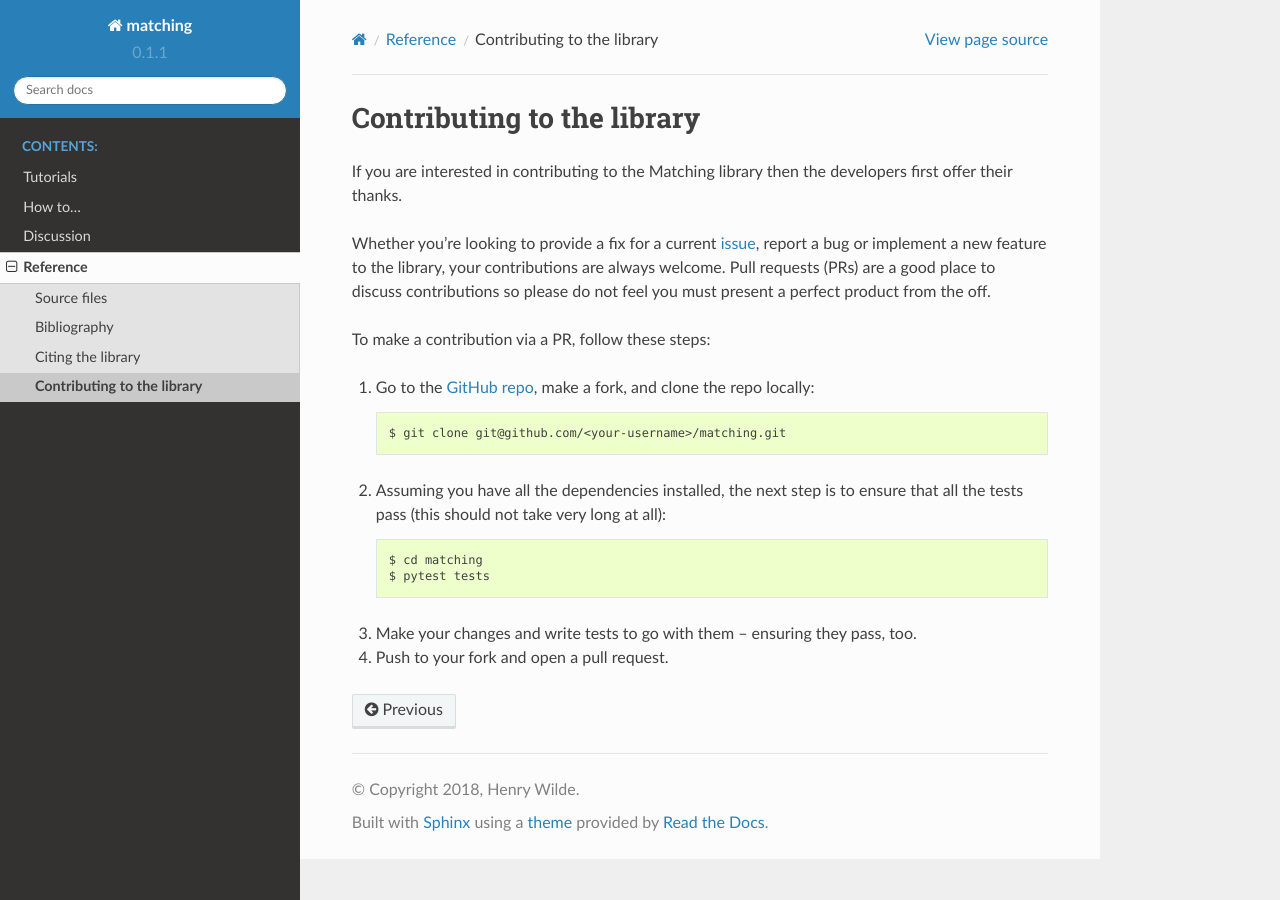
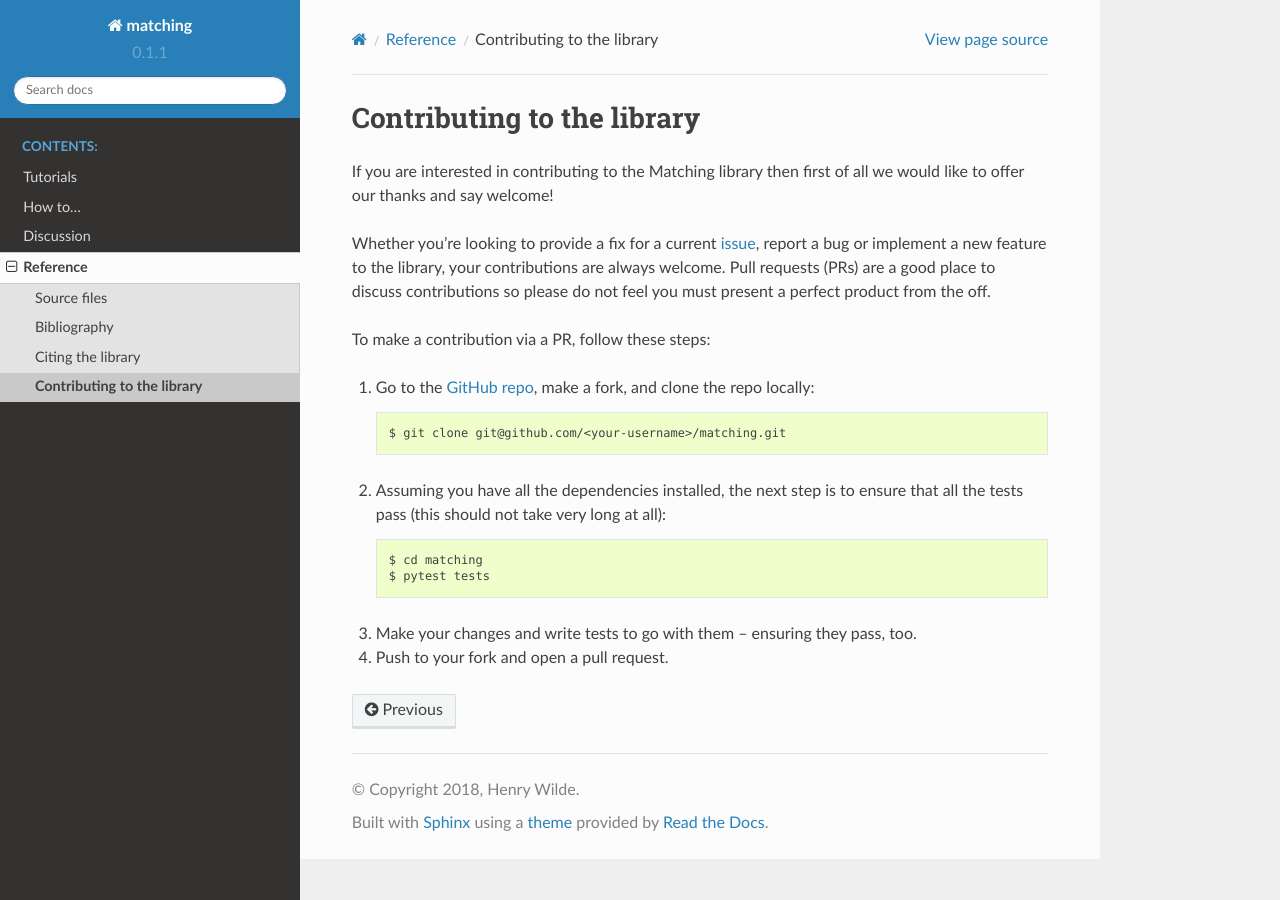
Before and after one commit to daffidwilde/matching, a Sphinx documentation site: the page built from docs/reference/contributing.rst, in a window 1280 px wide. Built offline with Sphinx 7.4.7 and the Read the Docs theme 2.0.0, drawn with Linux system fonts in a browser that asks for light colours; pages that are not in the unit, such as notebooks, are missing from menus.

Commit message:
Reword first sentence of contributing.

```diff
--- a/docs/reference/contributing.rst
+++ b/docs/reference/contributing.rst
@@ -1,8 +1,8 @@
 Contributing to the library
 ===========================
 
-If you are interested in contributing to the Matching library then the
-developers first offer their thanks.
+If you are interested in contributing to the Matching library then first of all
+we would like to offer our thanks and say welcome!
 
 Whether you're looking to provide a fix for a current `issue
 <https://github.com/daffidwilde/matching/issues>`_, report a bug or implement a
```
